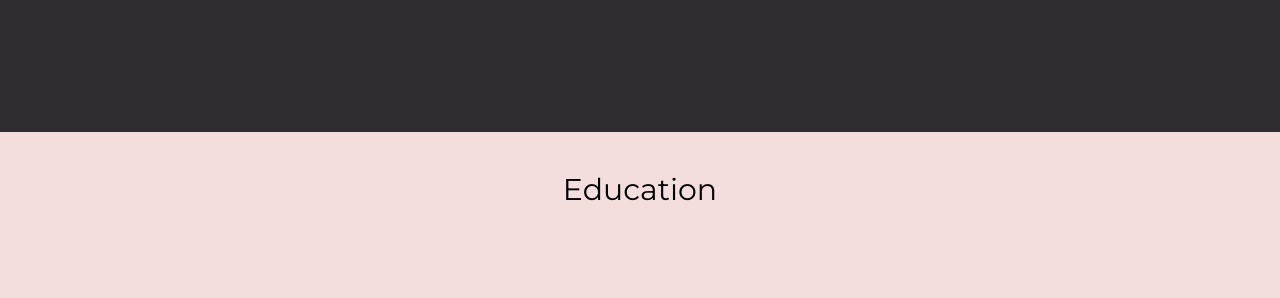
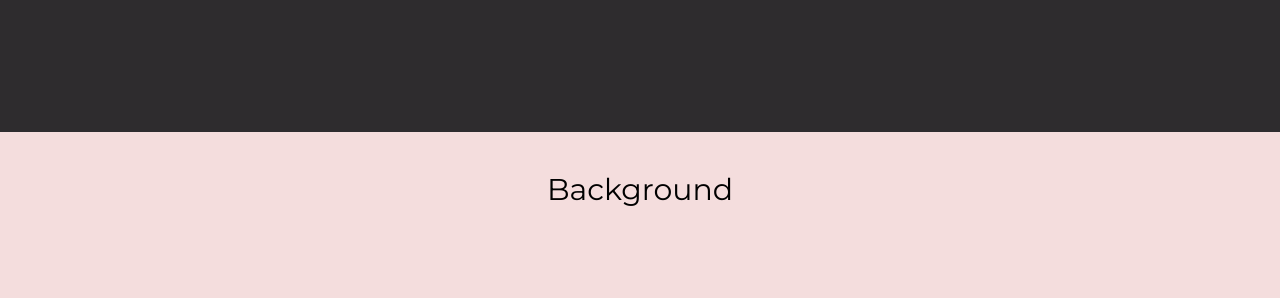
Before and after one commit to jgajdosbomben/portfolio, a React (Vite) app: page / in a window 1280 px wide. Shown: the part 1540-1838 px from the top of the page. Built offline with nearby package versions, Linux system fonts and the light colour scheme.

Commit message:
Re-named component

```diff
--- a/src/App.jsx
+++ b/src/App.jsx
@@ -6,7 +6,7 @@ import Navbar from "./components/Navbar";
 import Projects from "./components/Projects";
 import Skills from "./components/Skills";
 import Header from "./components/Header";
-import Education from "./components/Education";
+import Background from "./components/Background";
 import Footer from "./components/Footer";
 
 function App() {
@@ -47,10 +47,10 @@ function App() {
             <About />
           </section>
           <section
-            id="education"
+            id="background"
             // className="w-full h-full min-h-[100vh] bg-gradient-to-r from-[#ffcccc] via-[#ffddcc] to-[#fbe9ed]">
             className="w-full h-full min-h-[100vh]">
-            <Education />
+            <Background />
           </section>
           <section
             id="projects"
--- a/src/components/Education.jsx
+++ b/src/components/Background.jsx
@@ -1,13 +1,13 @@
 import React from "react";
 
-const Education = () => {
+const Background = () => {
   return (
     <div className="">
-      <h1 className="text-black dark:text-white text-3xl text-center px-10 py-10">Education</h1>
+      <h1 className="text-black dark:text-white text-3xl text-center px-10 py-10">Background</h1>
       <p className="text-black dark:text-white text-center"></p>
       <div className="grid grid-cols-3 gap-2 items-center"></div>
     </div>
   );
 };
 
-export default Education;
+export default Background;
--- a/src/components/Footer.jsx
+++ b/src/components/Footer.jsx
@@ -14,7 +14,7 @@ const Footer = () => {
               <a href="#about">About</a>
             </li>
             <li className="cursor-pointer hover:text-zinc-600  hover:underline decoration-wavy  dark:hover:text-rose-200">
-              <a href="#projects">Education</a>
+              <a href="#projects">Background</a>
             </li>
             <li className="cursor-pointer hover:text-zinc-600  hover:underline decoration-wavy  dark:hover:text-rose-200">
               <a href="#projects">Projects</a>
--- a/src/components/Navbar.jsx
+++ b/src/components/Navbar.jsx
@@ -25,7 +25,7 @@ const Navbar = ({ darkMode, isOpen, toggleMenu, toggleTheme }) => {
                 <a href="#about">About</a>
               </li>
               {/* <li className="cursor-pointer hover:text-rose-200 hover:underline decoration-wavy  dark:hover:text-rose-200">
-              <a href="#projects">Education</a>
+              <a href="#projects">Background</a>
             </li> */}
               <li className="cursor-pointer hover:text-rose-200 hover:underline decoration-wavy  dark:hover:text-rose-200">
                 <a href="#projects">Projects</a>
@@ -92,10 +92,10 @@ const Navbar = ({ darkMode, isOpen, toggleMenu, toggleTheme }) => {
               About
             </a>
             <a
-              href="#education"
+              href="#background"
               onClick={toggleMenu}
               className="cursor-pointer hover:text-rose-200 hover:underline decoration-wavy dark:hover:text-rose-200">
-              Education
+              Background
             </a>
             <a
               href="#projects"
```
